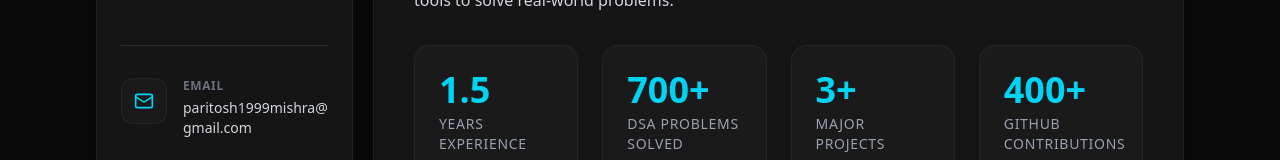
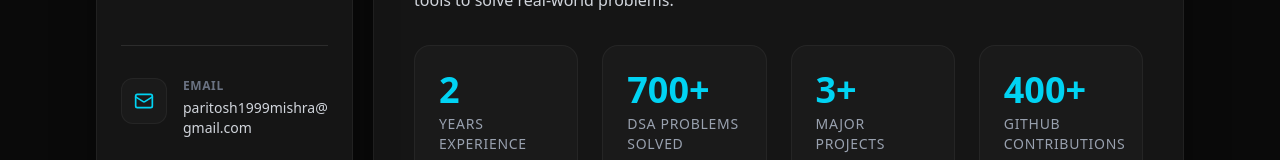
Before and after one commit to paritosh31mishra/my-portfolio, a React (Vite) app: page /about in a window 1280 px wide. Shown: the part 436-596 px from the top of the page. Built offline with nearby package versions, Linux system fonts and the light colour scheme.

Commit message:
Update years of experience from 1.5 to 2

```diff
--- a/src/components/sections/about-section.tsx
+++ b/src/components/sections/about-section.tsx
@@ -24,7 +24,7 @@ export const AboutSection = () => {
       <div className="grid grid-cols-2 md:grid-cols-4 gap-6 mt-8">
         <div className="bg-[#1a1a1a] p-6 rounded-2xl border border-white/5 hover:border-cyan-400/30 transition-colors group">
           <div className="text-4xl font-bold text-cyan-400 mb-1 group-hover:scale-110 transition-transform origin-left">
-            1.5
+            2
           </div>
           <div className="text-sm text-gray-400 uppercase tracking-wider font-medium">Years Experience</div>
         </div>
```
